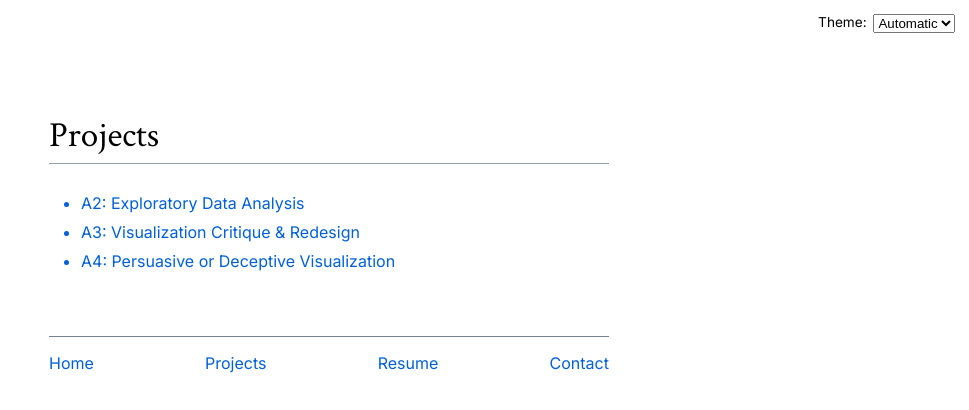
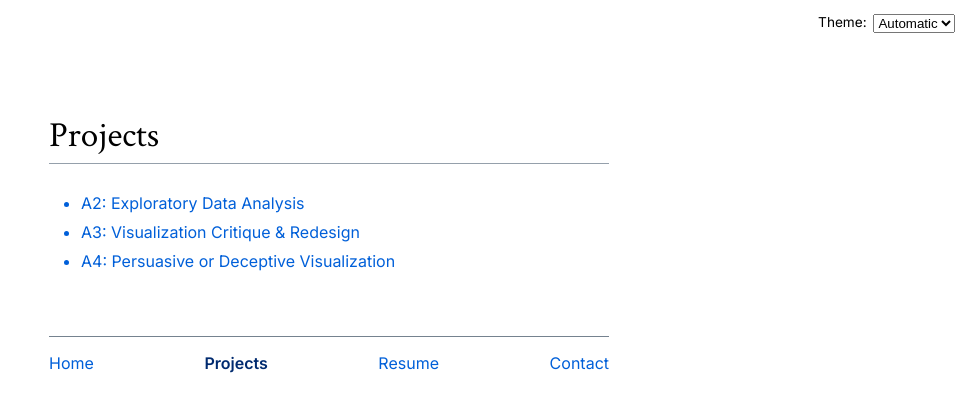
Before and after one commit to marissacui/my-portfolio, a SvelteKit app: page /projects in a window 1280 px wide. Shown: the top 410 px of the page, without its empty margins (311-1280 px from the left). Built offline with nearby package versions, Linux system fonts and the light colour scheme.

Commit message:
fixed links again by actually following instructions

```diff
--- a/src/routes/projects/+page.svelte
+++ b/src/routes/projects/+page.svelte
@@ -1,14 +1,18 @@
+<svelte:head>
+  <title>Projects</title>
+</svelte:head>
+
 <main>
     <h2>Projects</h2>
     <ul>
         <li>
-            <a href="projects/a2/" target="_blank"> A2: Exploratory Data Analysis</a>
+            <a href="/projects/a2" target="_blank"> A2: Exploratory Data Analysis</a>
         </li>
         <li>
-            <a href="projects/a3/" target="_blank"> A3: Visualization Critique & Redesign</a>
+            <a href="/projects/a3" target="_blank"> A3: Visualization Critique & Redesign</a>
         </li>
         <li>
-            <a href="projects/a4/" target="_blank"> A4: Persuasive or Deceptive Visualization</a>
+            <a href="/projects/a4" target="_blank"> A4: Persuasive or Deceptive Visualization</a>
         </li>
     </ul>
 </main>
--- a/static/global.js
+++ b/static/global.js
@@ -7,14 +7,16 @@ function $$ (selector, context = document) {
 
 // ----- ADD NAV -----
 let pages = [
-    { url: "/my-portfolio/", title: "Home" },
-    { url: "/my-portfolio/projects/", title: "Projects" },
-    { url: "/my-portfolio/resume/", title: "Resume" },
-    { url: "/my-portfolio/contact/", title: "Contact" },
+    { url: ".", title: "Home" },
+    { url: "/projects", title: "Projects" },
+    { url: "/resume", title: "Resume" },
+    { url: "/contact", title: "Contact" },
 ];
 
 let nav = document.createElement("nav");
 document.body.append(nav);
+
+const ARE_WE_HOME = document.documentElement.classList.contains("home");
 
 for (let p of pages) {
     let url = p.url;
```
